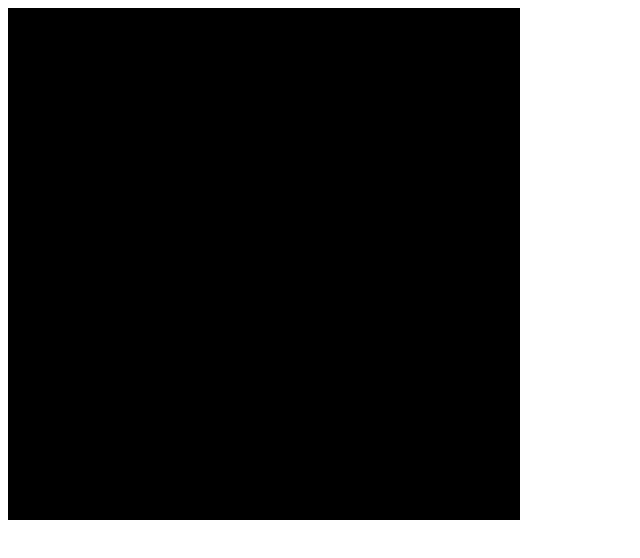
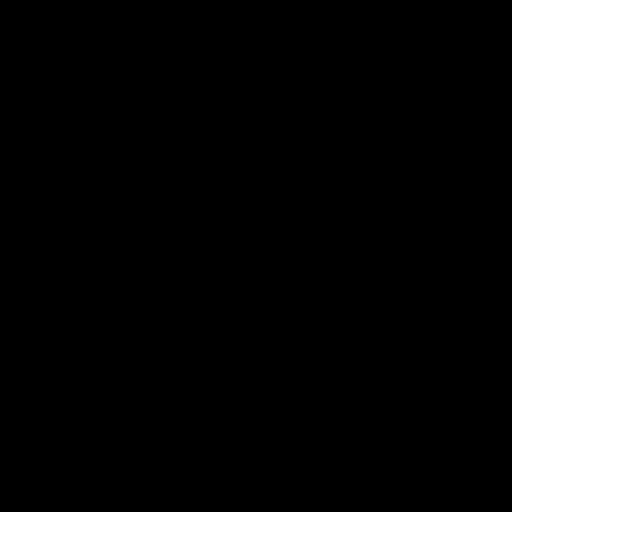
Before and after one commit to m-trigo/terras-secas, a plain HTML site: page index.html in a window 1280 px wide. Shown: the whole page, without its empty margins (0-640 px from the left). Drawn offline with Linux system fonts and the light colour scheme.

Commit message:
Fixes itch.io embedding having 8px margins

```diff
--- a/index.html
+++ b/index.html
@@ -5,8 +5,14 @@
     <meta charset='utf-8'/>
     <style type='text/css'>
         body {
-            margin: 0 px;
-            padding: 0 px;
+            margin-top: 0;
+            margin-bottom: 0;
+            margin-left: 0;
+            margin-right: 0;
+            padding-top: 0;
+            padding-bottom: 0;
+            padding-left: 0;
+            padding-right: 0;
         }
 
         canvas {
```
